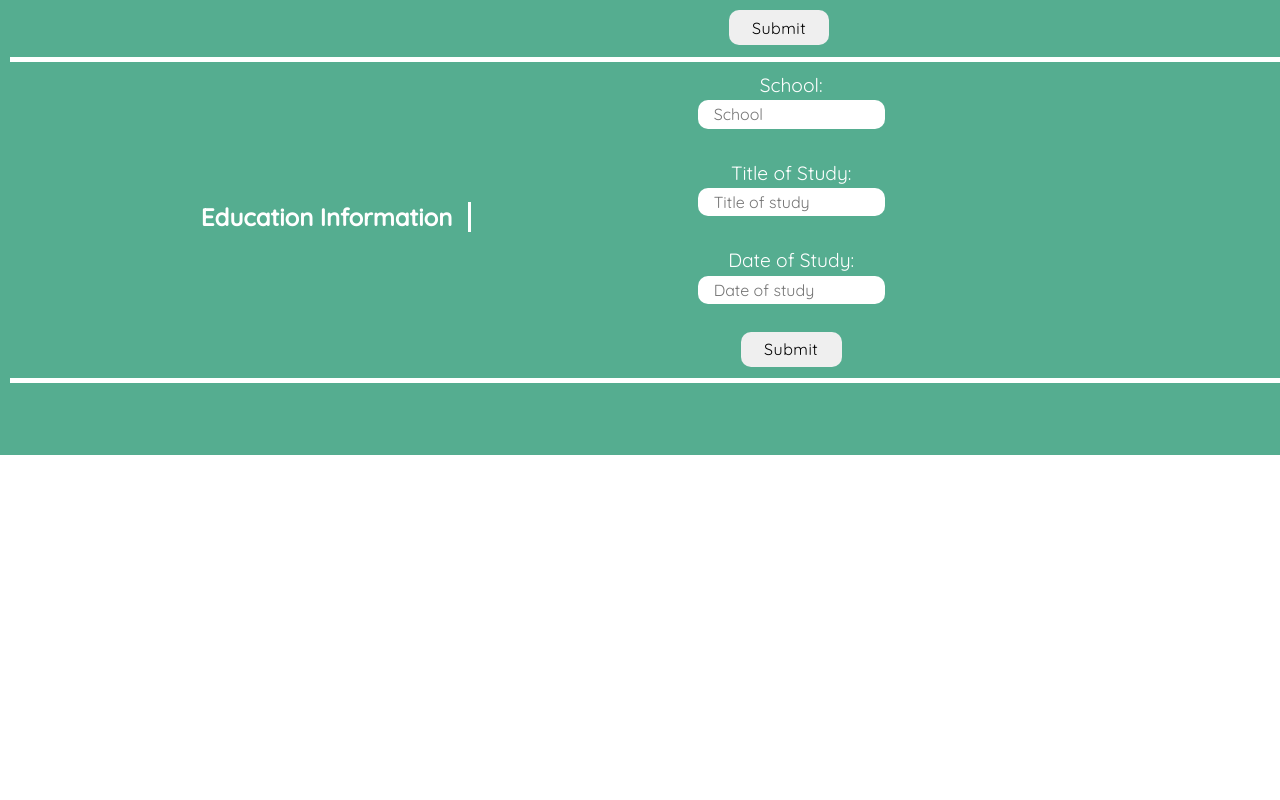
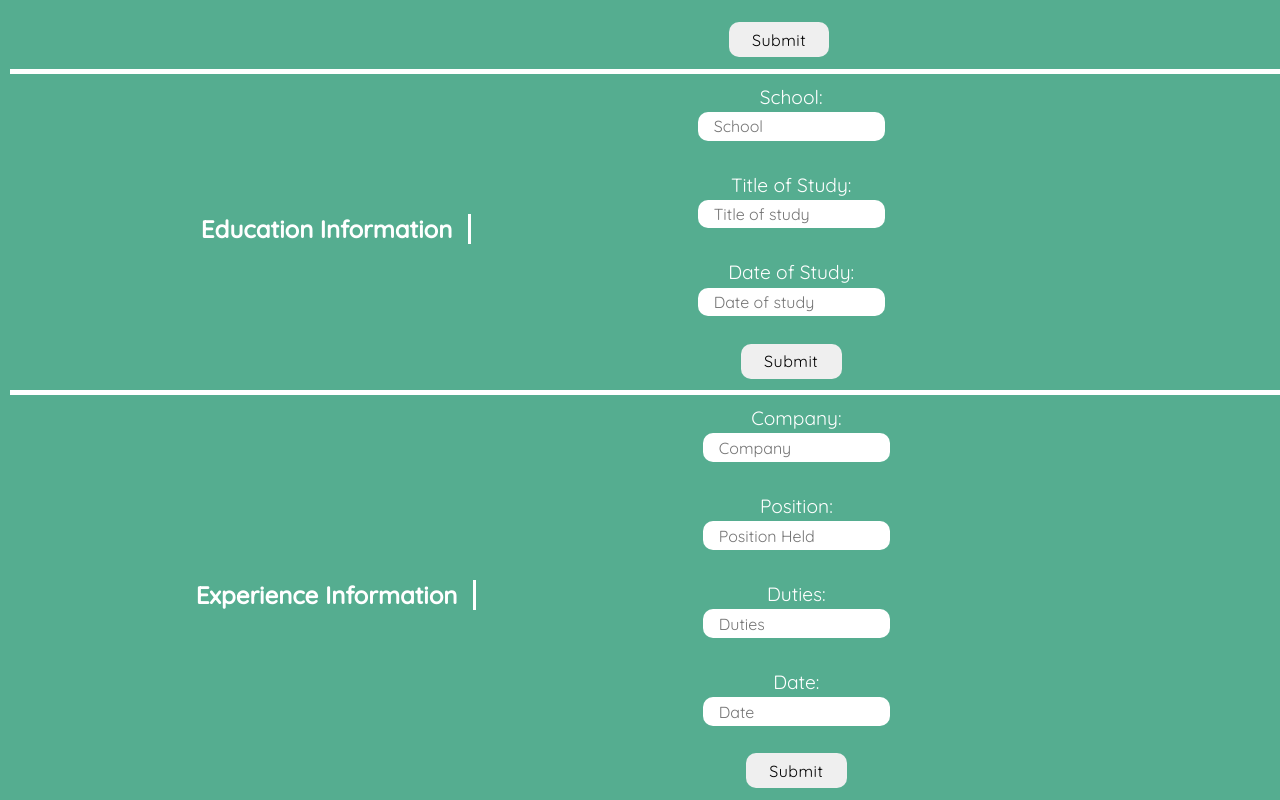
Before and after one commit to Apurcell88/cv-app, a React (Create React App) app: page / in a window 1280 px wide. Shown: the part 345-1145 px from the top of the page. Before the commit the page ends 800 px from the top, so only its background shows below. Built offline with nearby package versions, Linux system fonts and the light colour scheme.

Commit message:
Added experience component.

```diff
--- a/src/App.css
+++ b/src/App.css
@@ -5,10 +5,13 @@
   font-family: 'Quicksand', sans-serif;
 }
 
+body {
+  background-color: rgb(85, 173, 144);
+}
+
 .App {
-  width: 100vw;
-  height: 100vh;
-  background-color: rgb(85, 173, 144);
+  width: 100%;
+  height: 100%;
 }
 
 /* --------------------------- HEADER --------------------------- */
@@ -19,6 +22,7 @@ header {
   justify-content: center;
   align-items: center;
   box-shadow: 10px 5px;
+  padding: 1rem 0;
 }
 
 .header--icon {
--- a/src/App.js
+++ b/src/App.js
@@ -3,6 +3,7 @@ import React from 'react';
 import Header from './components/Header';
 import GeneralInfo from './components/General';
 import Education from './components/Education';
+import Experience from './components/Experience';
 
 function App() {
   // -------- General Info state --------
@@ -24,6 +25,17 @@ function App() {
 
   const [displayEducation, setDisplayEducation] = React.useState(false);
   // -------- Education Info state ends here --------
+
+  // -------- Experience Info state --------
+  const [experience, setExperience] = React.useState({
+    company: '',
+    position: '',
+    duties: '',
+    date: ''
+  })
+
+  const [displayExperience, setDisplayExperience] = React.useState(false);
+  // -------- Experience Info state ends here --------
 
   const handleChange = (e, setState) => {
     const { id, value } = e.target;
@@ -71,6 +83,18 @@ function App() {
         handleEdit={handleEdit}
         handleSubmit={handleSubmit}
       />
+      <Experience
+        company={experience.company}
+        position={experience.position}
+        duties={experience.duties}
+        date={experience.date}
+        setExperience={setExperience}
+        displayExperience={displayExperience}
+        setDisplayExperience={setDisplayExperience}
+        handleChange={handleChange}
+        handleEdit={handleEdit}
+        handleSubmit={handleSubmit}
+      />
     </div>
   );
 }
--- /dev/null
+++ b/src/components/Experience.js
@@ -0,0 +1,64 @@
+const Experience = (props) => {
+  return (
+    <div className="general-container">
+      <h2 className='title-text'>Experience Information</h2>
+      {props.displayExperience ?
+        <article className='general-text-container'>
+          {/* {/* maybe loop over state and create h3s? */}
+          <h3 className='general-text'>{props.company}</h3>
+          <h3 className='general-text'>{props.position}</h3>
+          <h3 className='general-text'>{props.duties}</h3>
+          <h3 className='general-text'>{props.date}</h3>
+          <button className='edit-btn' onClick={() => props.handleEdit(props.setDisplayExperience)}>Edit</button>
+        </article> :
+        <form onSubmit={(e) => {
+          e.preventDefault()
+          props.handleSubmit(props.setDisplayExperience)
+        }} className="general-form">
+          <label htmlFor="company">Company: </label>
+          <input
+            className='general-input'
+            type="text"
+            placeholder="Company"
+            id="company"
+            value={props.company}
+            onChange={(e) => props.handleChange(e, props.setExperience)}
+          />
+          <label htmlFor="position">Position: </label>
+          <input
+            className='general-input'
+            type="text"
+            placeholder="Position Held"
+            id="position"
+            value={props.position}
+            onChange={(e) => props.handleChange(e, props.setExperience)}
+          />
+          <label htmlFor="duties">Duties: </label>
+          <input
+            className='general-input'
+            type="text"
+            placeholder="Duties"
+            id="duties"
+            value={props.duties}
+            onChange={(e) => props.handleChange(e, props.setExperience)}
+          />
+          <label htmlFor="date">Date: </label>
+          <input
+            className='general-input'
+            type="text"
+            placeholder="Date"
+            id="date"
+            value={props.date}
+            onChange={(e) => props.handleChange(e, props.setExperience)}
+          />
+          <input
+            type="submit"
+            value="Submit"
+            className="btn"
+          />
+        </form>}
+    </div>
+  );
+}
+
+export default Experience;
```
